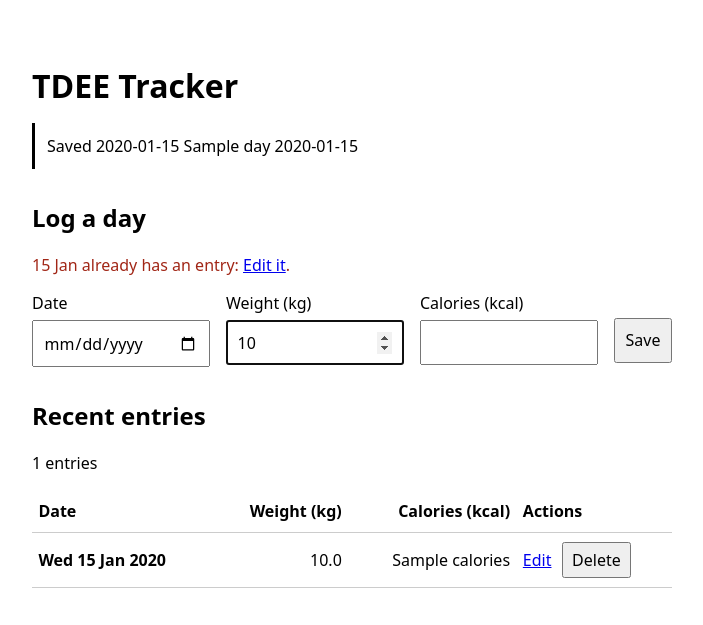
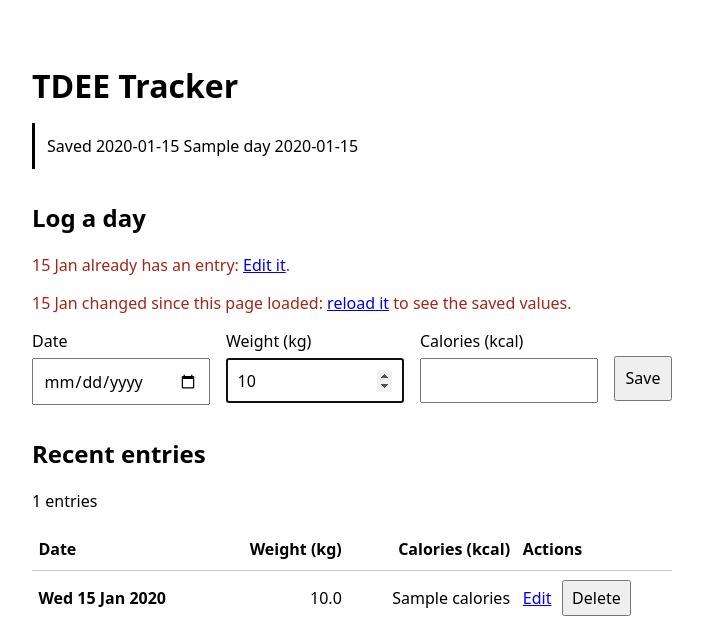
Before and after one commit to rxperez12/tdee-calculator, a FastAPI app: template src/tdee_calculator/templates/index.html in a window 1280 px wide. Shown: the top 625 px of the page, without its empty margins (288-991 px from the left). Run offline with FastAPI, Linux system fonts and the light colour scheme; the template is opened without the code that fills it: most values are stand-ins (such as "Sample title", 1, 10 or a date in 2020).

Commit message:
fix: implement stale form handling to prevent overwriting newer entries

```diff
--- a/src/tdee_calculator/app.py
+++ b/src/tdee_calculator/app.py
@@ -36,6 +36,10 @@ def get_session(request: Request) -> Iterator[Session]:
 
 
 SessionDependency = Annotated[Session, Depends(get_session)]
+
+
+def entry_version(entry: Entry | None) -> str:
+    return "" if entry is None else entry.updated_at.isoformat()
 
 
 def create_app(config: Config | None = None) -> FastAPI:
@@ -83,6 +87,7 @@ def create_app(config: Config | None = None) -> FastAPI:
         status_code: int = 200,
         saved: Date | None = None,
         conflict_date: Date | None = None,
+        stale_date: Date | None = None,
     ) -> HTMLResponse:
         entry_count = session.scalar(select(func.count()).select_from(Entry)) or 0
         try:
@@ -102,6 +107,7 @@ def create_app(config: Config | None = None) -> FastAPI:
                 "today": clock.today(),
                 "saved": saved,
                 "conflict_date": conflict_date,
+                "stale_date": stale_date,
                 "is_update": is_update,
             },
             status_code=status_code,
@@ -119,6 +125,7 @@ def create_app(config: Config | None = None) -> FastAPI:
         values = {
             "entry_date": form_date.isoformat(),
             "loaded_date": form_date.isoformat(),
+            "loaded_version": entry_version(entry),
             "weight_kg": (
                 str(entry.weight_kg)
                 if entry is not None and entry.weight_kg is not None
@@ -138,12 +145,14 @@ def create_app(config: Config | None = None) -> FastAPI:
         session: SessionDependency,
         entry_date: Annotated[str, Form()] = "",
         loaded_date: Annotated[str, Form()] = "",
+        loaded_version: Annotated[str, Form()] = "",
         weight_kg: Annotated[str, Form()] = "",
         calories: Annotated[str, Form()] = "",
     ) -> HTMLResponse | RedirectResponse:
         values = {
             "entry_date": entry_date,
             "loaded_date": loaded_date,
+            "loaded_version": loaded_version,
             "weight_kg": weight_kg,
             "calories": calories,
         }
@@ -155,12 +164,16 @@ def create_app(config: Config | None = None) -> FastAPI:
             loaded = Date.fromisoformat(loaded_date)
         except ValueError:
             loaded = None
-        if (
-            result.date != loaded
-            and entries.get_entry(session, result.date) is not None
-        ):
+        current = entries.get_entry(session, result.date)
+        if result.date != loaded and current is not None:
             return render_home(
                 request, session, values, status_code=409, conflict_date=result.date
+            )
+        # The form replaces both fields, so saving it is only safe if the row is
+        # still what the form showed, not something another tab saved since.
+        if result.date == loaded and loaded_version != entry_version(current):
+            return render_home(
+                request, session, values, status_code=409, stale_date=result.date
             )
         entries.upsert_entry(session, result)
         return RedirectResponse(f"/?saved={result.date.isoformat()}", status_code=303)
--- a/src/tdee_calculator/templates/index.html
+++ b/src/tdee_calculator/templates/index.html
@@ -16,8 +16,15 @@
       <a href="/?date={{ conflict_date.isoformat() }}">Edit it</a>.
     </p>
   {% endif %}
+  {% if stale_date %}
+    <p class="error" role="alert">
+      {{ stale_date.day }} {{ stale_date.strftime('%b') }} changed since this page loaded:
+      <a href="/?date={{ stale_date.isoformat() }}">reload it</a> to see the saved values.
+    </p>
+  {% endif %}
   <form method="post" action="/entries" class="entry-form">
     <input type="hidden" name="loaded_date" value="{{ form_values['loaded_date'] }}">
+    <input type="hidden" name="loaded_version" value="{{ form_values['loaded_version'] }}">
     <div class="field">
       <label for="entry_date">Date</label>
       <input id="entry_date" name="entry_date" type="date" max="{{ today }}" value="{{ form_values['entry_date'] }}" required
```
Also changed, not shown: docs/plans/03-entry.md (+7 -0 lines), tests/test_app.py (+42 -4 lines).
